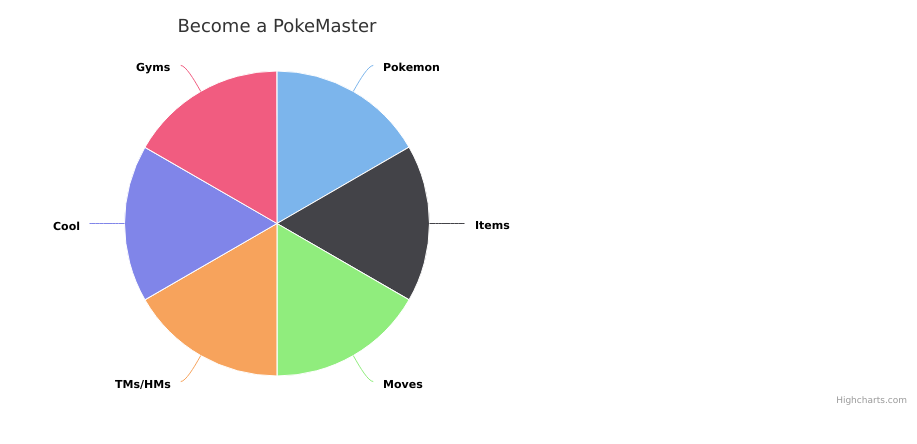
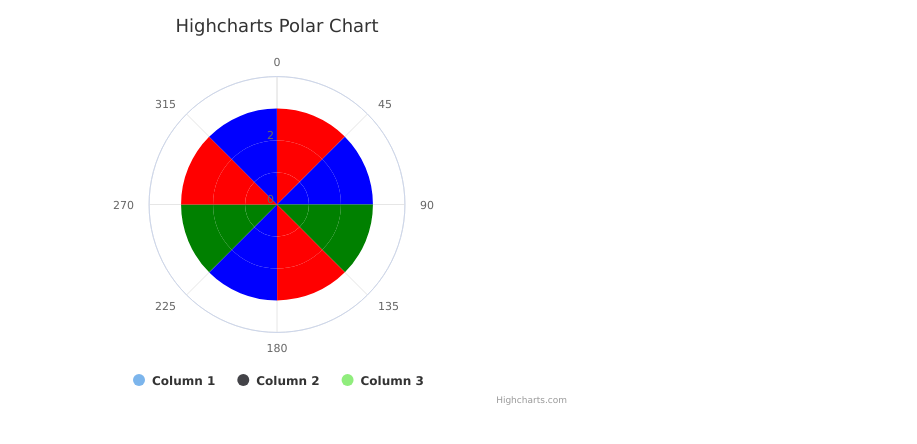
Before and after one commit to victoriau/DevSchool, a plain HTML site: page index.html in a window 1280 px wide. Shown: the whole page, without its empty margins (363-1280 px from the left). Drawn offline with nearby package versions, Linux system fonts and the light colour scheme.

Commit message:
Replaced pie chart with polar chart

```diff
--- a/index.html
+++ b/index.html
@@ -3,60 +3,144 @@
     <head>
         <script src="https://ajax.googleapis.com/ajax/libs/jquery/3.1.0/jquery.min.js"></script>
         <script src="http://code.highcharts.com/highcharts.js"></script>
+        <script src="http://code.highcharts.com/highcharts-more.js"></script>
     </head>
     <body>
-        <div id="container" style="position: absolute; margin-left: auto; margin-right: auto; left: 0; right: 0;"></div>
+        <div id="container" style="width: 600px; height: 400px; margin: 0 auto"></div>
+
         <script>
             $(function () {
-            $('#container').highcharts({
+
+                window.chart = new Highcharts.Chart({
+
                     chart: {
-                    plotBackgroundColor: null,
-                    plotBorderWidth: null,
-                    plotShadow: false,
-                    type: 'pie'
+                        renderTo: 'container',
+                        polar: true
                     },
+
                     title: {
-                    text: 'Become a PokeMaster'
+                        text: 'Highcharts Polar Chart'
                     },
-                tooltip: {
-                    pointFormat: '{series.name}: <b>{point.percentage:.1f}%</b>'
+
+                    pane: {
+                        startAngle: 0,
+                        endAngle: 360
                     },
-                plotOptions: {
-                    pie: {
-                        allowPointSelect: true,
-                        cursor: 'pointer',
-                        dataLabels: {
-                            enabled: true,
-                            format: '<b>{point.name}</b>',
-                            style: {
-                                color: (Highcharts.theme && Highcharts.theme.contrastTextColor) || 'black'
-                            }
+
+                    xAxis: {
+                        tickInterval: 45,
+                        min: 0,
+                        max: 360,
+                        labels: {
+                            formatter: function () {
+                                return this.value;
                             }
                         }
                     },
 
+                    yAxis: {
+                        min: 0
+                    },
+
+                    plotOptions: {
+                        series: {
+                            pointStart: 0,
+                            pointInterval: 45,
+                            stacking: 'normal'
+                        },
+                        column: {
+                            pointPadding: 0,
+                            groupPadding: 0
+                        }
+                    },
+
                     series: [{
-                    name: 'Brands',
-                    colorByPoint: true,
-                    data: [{
-                        name: 'Pokemon',
-                        y: 1
+                        type: 'column',
+                        name: 'Column 1',
+                        data: [ {
+                            y: 1,
+                            color: 'red'
                         }, {
-                        name: 'Items',
-                        y: 1
+                            y: 1,
+                            color: 'blue'
+                        },  {
+                            y: 1,
+                            color: 'green'
                         }, {
-                        name: 'Moves',
-                        y: 1
+                            y: 1,
+                            color: 'red'
                         }, {
-                        name: 'TMs/HMs',
-                        y: 1
+                            y: 1,
+                            color: 'blue'
                         }, {
-                        name: 'Cool',
-                        y: 1
+                            y: 1,
+                            color: 'green'
                         }, {
-                        name: 'Gyms',
-                        y: 1
-                    }]
+                            y: 1,
+                            color: 'red'
+                        }, {
+                            y: 1,
+                            color: 'blue'
+                        }],
+                        pointPlacement: 'between'
+                    },{
+                        type: 'column',
+                        name: 'Column 2',
+                        data: [ {
+                            y: 1,
+                            color: 'red'
+                        }, {
+                            y: 1,
+                            color: 'blue'
+                        },  {
+                            y: 1,
+                            color: 'green'
+                        }, {
+                            y: 1,
+                            color: 'red'
+                        }, {
+                            y: 1,
+                            color: 'blue'
+                        }, {
+                            y: 1,
+                            color: 'green'
+                        }, {
+                            y: 1,
+                            color: 'red'
+                        }, {
+                            y: 1,
+                            color: 'blue'
+                        }],
+                        pointPlacement: 'between'
+                    },{
+                        type: 'column',
+                        name: 'Column 3',
+                        data: [ {
+                            y: 1,
+                            color: 'red'
+                        }, {
+                            y: 1,
+                            color: 'blue'
+                        },  {
+                            y: 1,
+                            color: 'green'
+                        }, {
+                            y: 1,
+                            color: 'red'
+                        }, {
+                            y: 1,
+                            color: 'blue'
+                        }, {
+                            y: 1,
+                            color: 'green'
+                        }, {
+                            y: 1,
+                            color: 'red'
+                        }, {
+                            y: 1,
+                            color: 'blue'
+                        }],
+                        pointPlacement: 'between'
                     }]
                 });
             });
```
Lines whose indentation alone changed are shown as unchanged.
